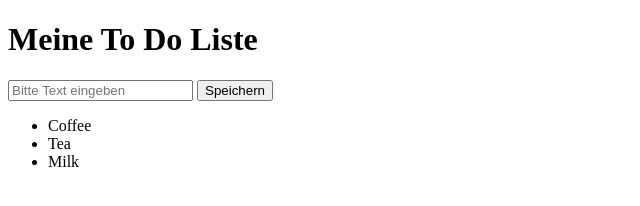
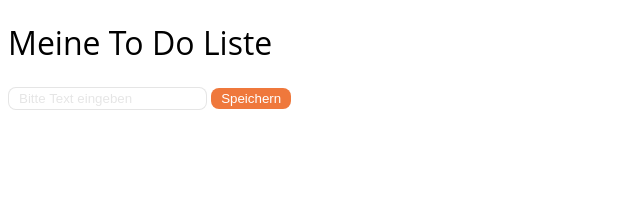
Before and after one commit to martinaklammer94-stack/To-Do-List, a plain HTML site: page index.html in a window 1280 px wide. Shown: the whole page, without its empty margins (0-640 px from the left). Drawn offline with Linux system fonts and the light colour scheme.

Commit message:
Added JS function and CSS design

```diff
--- a/index.html
+++ b/index.html
@@ -4,17 +4,46 @@
     <meta charset="UTF-8" />
     <meta name="viewport" content="width=device-width, initial-scale=1.0" />
     <title>To Do Liste</title>
+    <style>
+      body {
+        font-family: "Open Sans", sans-serif;
+      }
+
+      h1 {
+        font-weight: 400;
+      }
+
+      button {
+        background-color: rgb(239, 120, 60);
+        border: none;
+        color: white;
+        padding: 3px 10px;
+        border-radius: 8px;
+        cursor: pointer;
+      }
+
+      input {
+        border-radius: 8px;
+        border: 1px solid rgba(0, 0, 0, 0.1);
+        padding: 3px 10px;
+      }
+
+      ::placeholder {
+        color: rgba(0, 0, 0, 0.1);
+      }
+
+      ul {
+        padding: 3px 10px;
+        list-style-type: none;
+      }
+    </style>
   </head>
   <body>
     <h1>Meine To Do Liste</h1>
     <input id="toDoField" placeholder="Bitte Text eingeben" />
     <button onclick="addToDo()">Speichern</button>
 
-    <ul id="toDoList">
-      <li>Coffee</li>
-      <li>Tea</li>
-      <li>Milk</li>
-    </ul>
+    <ul id="toDoList"></ul>
 
     <script src="script.js"></script>
   </body>
--- a/script.js
+++ b/script.js
@@ -1,3 +1,5 @@
 function addToDo() {
-  toDoList.innerHTML += "<li>Neues TODO</li>";
+  toDoList.innerHTML +=
+    '<li><input type="checkbox">' + toDoField.value + "</li>";
+  toDoField.value = "";
 }
```
